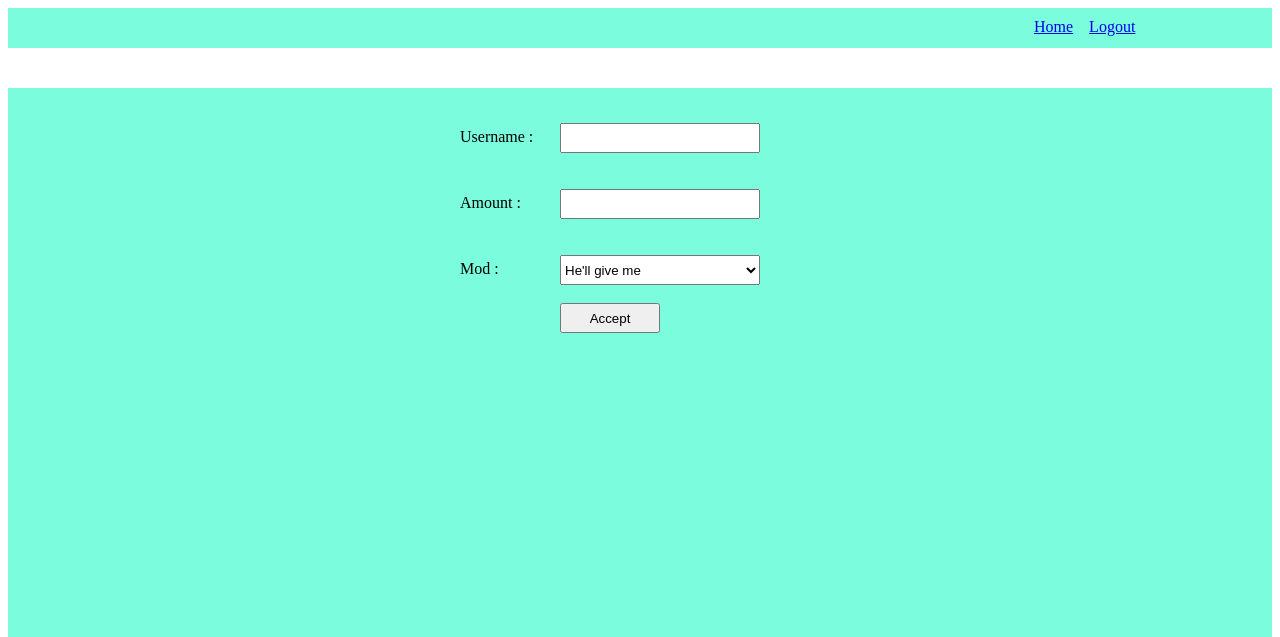
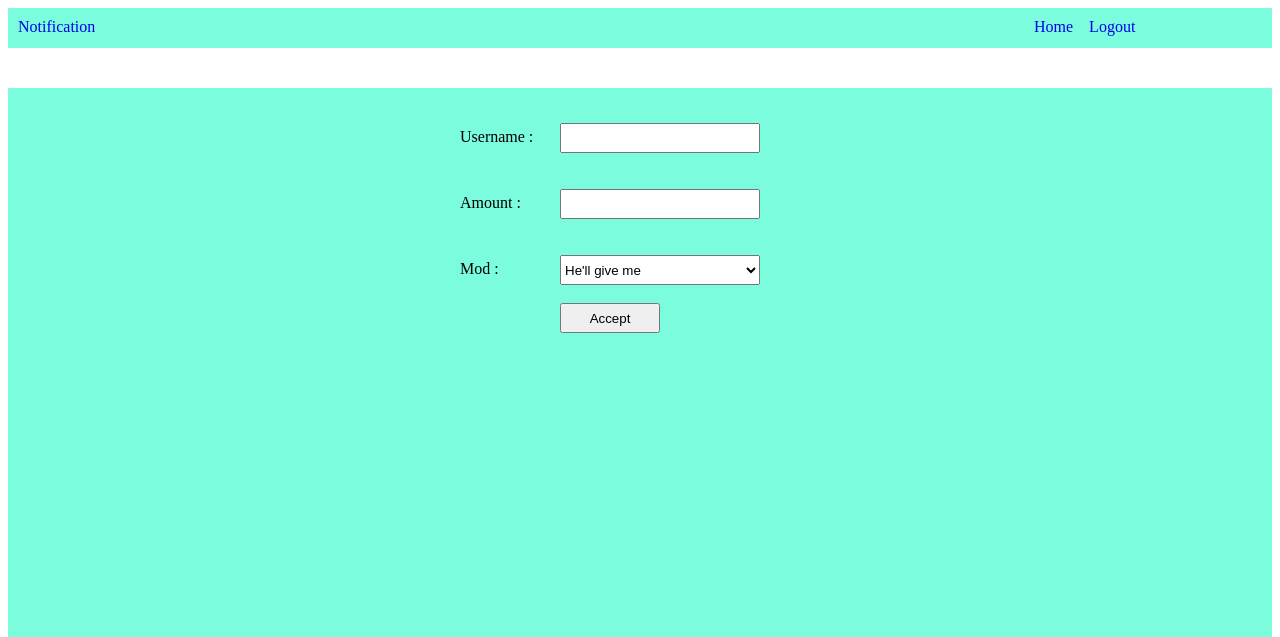
Before and after one commit to nkman/konto, a Flask app: template konto/templates/add.html in a window 1280 px wide. Shown: the top 637 px of the page. Run offline with Flask 2, Linux system fonts and the light colour scheme; the template is opened without the code that fills it, so the values that code supplies are empty; parts of the project's set-up code (start-up, migrations or seed data) failed here and were passed over.

Commit message:
update: all html pages
link for notification added.

```diff
--- a/konto/static/css/add.css
+++ b/konto/static/css/add.css
@@ -29,3 +29,7 @@
 	width: 100px;
 	transform: translate(100px, -23px);
 }
+
+a{
+	text-decoration: none;
+}
--- a/konto/static/css/error.css
+++ b/konto/static/css/error.css
@@ -13,3 +13,7 @@
 	height: 20px;
 	text-align: center;
 }
+
+a{
+	text-decoration: none;
+}
--- a/konto/static/css/home.css
+++ b/konto/static/css/home.css
@@ -33,3 +33,14 @@
 	top: -300px;
 	visibility: hidden;
 }
+
+.notification{
+	position: relative;
+	bottom: 8px;
+	left: 10px;
+	width: 100px;
+}
+
+a{
+	text-decoration: none;
+}
--- a/konto/static/css/notification.css
+++ b/konto/static/css/notification.css
@@ -45,3 +45,7 @@
 	height: 30px;
 	width: 120px;
 }
+
+a{
+	text-decoration: none;
+}
--- a/konto/static/css/profile.css
+++ b/konto/static/css/profile.css
@@ -1,6 +1,11 @@
 body{
 	overflow-x: hidden;
 }
+
+a{
+	text-decoration: none;
+}
+
 .remaining-body{
 	height: 550px;
 	width: auto;
--- a/konto/templates/add.html
+++ b/konto/templates/add.html
@@ -12,6 +12,9 @@
                 <span><a href="/profile/{{ user.username }}">{{ user.firstname }} {{ user.lastname }}</a></span>
                 &nbsp;&nbsp;&nbsp;<span><a href="/">Home</a></span>
                 &nbsp;&nbsp;&nbsp;<span><a href="/logout">Logout</a></span>
+            </div>
+            <div class="notification">
+                <span><a href="/notification">Notification</a></span>
             </div>
         </div>
 
--- a/konto/templates/konto.html
+++ b/konto/templates/konto.html
@@ -12,6 +12,9 @@
                 <span><a href="/profile/{{ user.username }}">{{ user.firstname }} {{ user.lastname }}</a></span>
                 &nbsp;&nbsp;&nbsp;<span><a href="/">Home</a></span>
                 &nbsp;&nbsp;&nbsp;<span><a href="/logout">Logout</a></span>
+            </div>
+            <div class="notification">
+                <span><a href="/notification">Notification</a></span>
             </div>
         </div>
 
--- a/konto/templates/profile.html
+++ b/konto/templates/profile.html
@@ -10,6 +10,9 @@
                 <span><a href="/profile/{{ user.username }}">{{ user.firstname }} {{ user.lastname }}</a></span>
                 &nbsp;&nbsp;&nbsp;<span><a href="/">Home</a></span>
                 &nbsp;&nbsp;&nbsp;<span><a href="/logout">Logout</a></span>
+            </div>
+            <div class="notification">
+                <span><a href="/notification">Notification</a></span>
             </div>
         </div>
 
```
